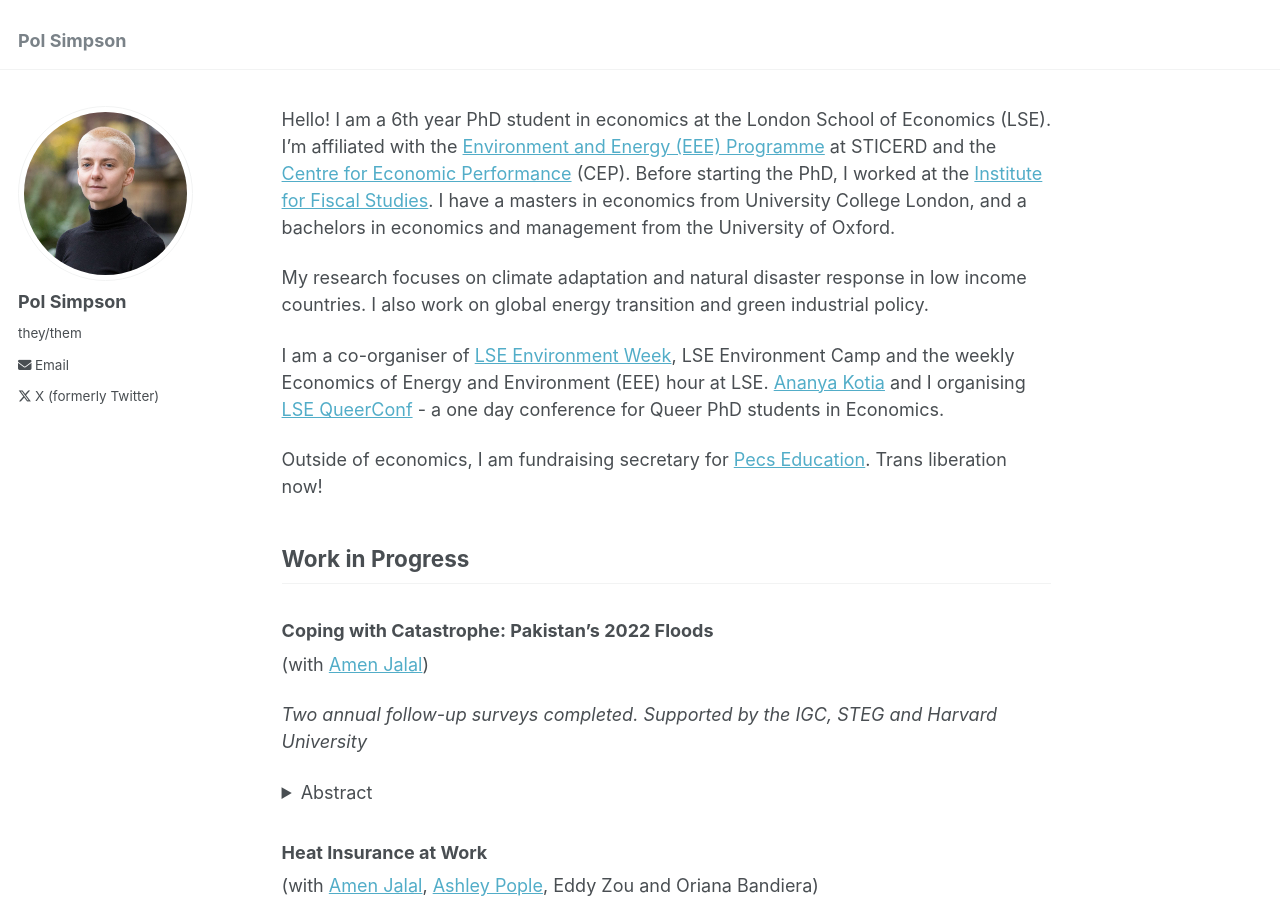
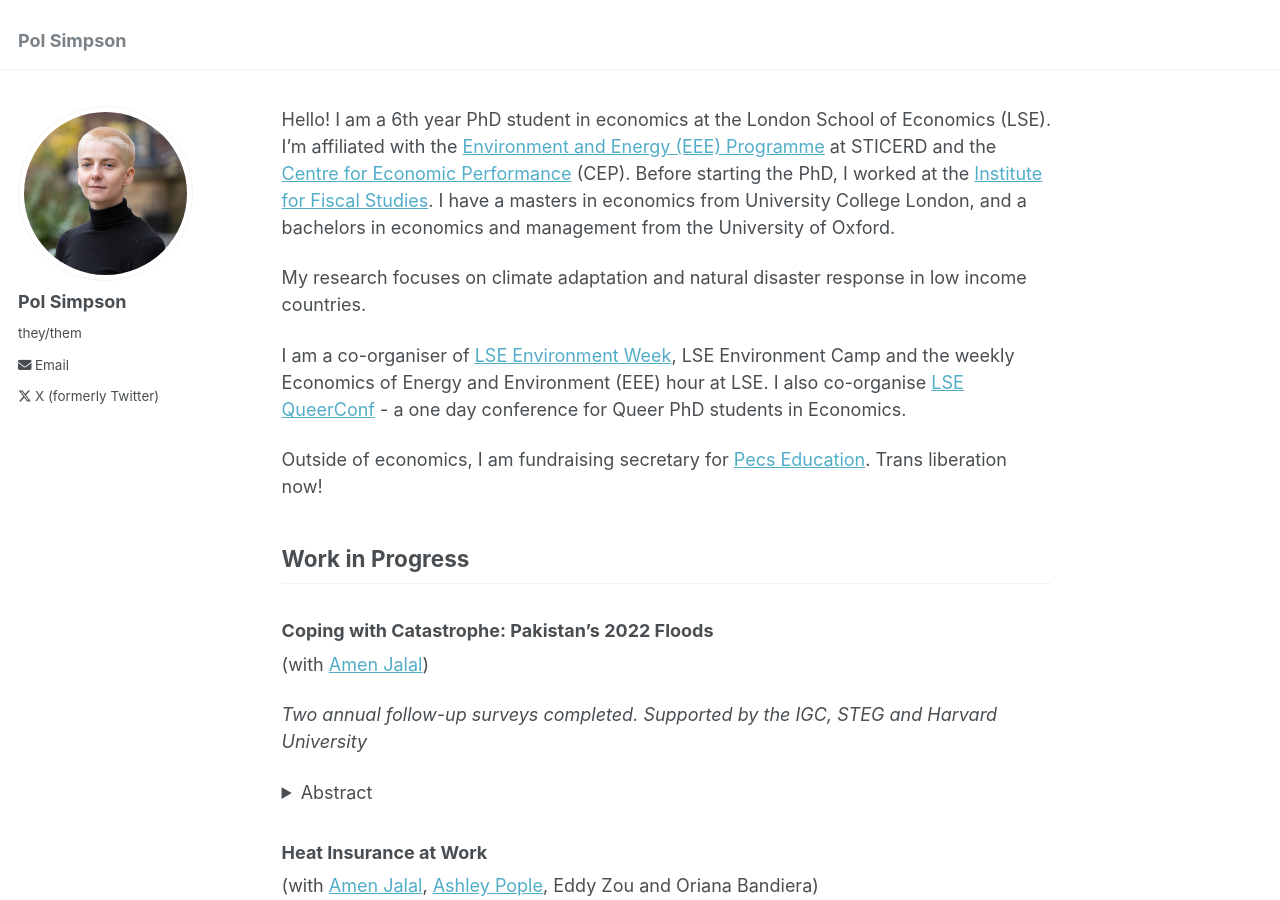
Before and after one commit to polsimpson/polsimpson.github.io, a Jekyll site: the page built from _pages/about.md, in a window 1280 px wide and 900 px high. Built offline with Jekyll 4.4.1, drawn with Linux system fonts in a browser that asks for light colours.

Commit message:
Update about.md

```diff
--- a/_pages/about.md
+++ b/_pages/about.md
@@ -9,9 +9,9 @@ redirect_from:
 
 Hello! I am a 6th year PhD student in economics at the London School of Economics (LSE). I'm affiliated with the [Environment and Energy (EEE) Programme](https://sticerd.lse.ac.uk/_new/our-work/economics-of-environment-and-energy/) at STICERD and the [Centre for Economic Performance](https://cep.lse.ac.uk/_new/people/person.asp?id=11236#:~:text=Pol%20Simpson%20is%20a%20PhD,the%20Institute%20for%20Fiscal%20Studies.) (CEP). Before starting the PhD, I worked at the [Institute for Fiscal Studies](https://ifs.org.uk). I have a masters in economics from University College London, and a bachelors in economics and management from the University of Oxford.
 
-My research focuses on climate adaptation and natural disaster response in low income countries. I also work on global energy transition and green industrial policy.
+My research focuses on climate adaptation and natural disaster response in low income countries.
 
-I am a co-organiser of [LSE Environment Week](https://www.lse-environment-week.com), LSE Environment Camp and the weekly Economics of Energy and Environment (EEE) hour at LSE. [Ananya Kotia](https://ananyakotia.com) and I organising [LSE QueerConf](https://www.lsequeerconf.com) - a one day conference for Queer PhD students in Economics.
+I am a co-organiser of [LSE Environment Week](https://www.lse-environment-week.com), LSE Environment Camp and the weekly Economics of Energy and Environment (EEE) hour at LSE. I also co-organise [LSE QueerConf](https://www.lsequeerconf.com) - a one day conference for Queer PhD students in Economics.
 
 Outside of economics, I am fundraising secretary for [Pecs Education](https://pecseducation.com). Trans liberation now!
 
```
